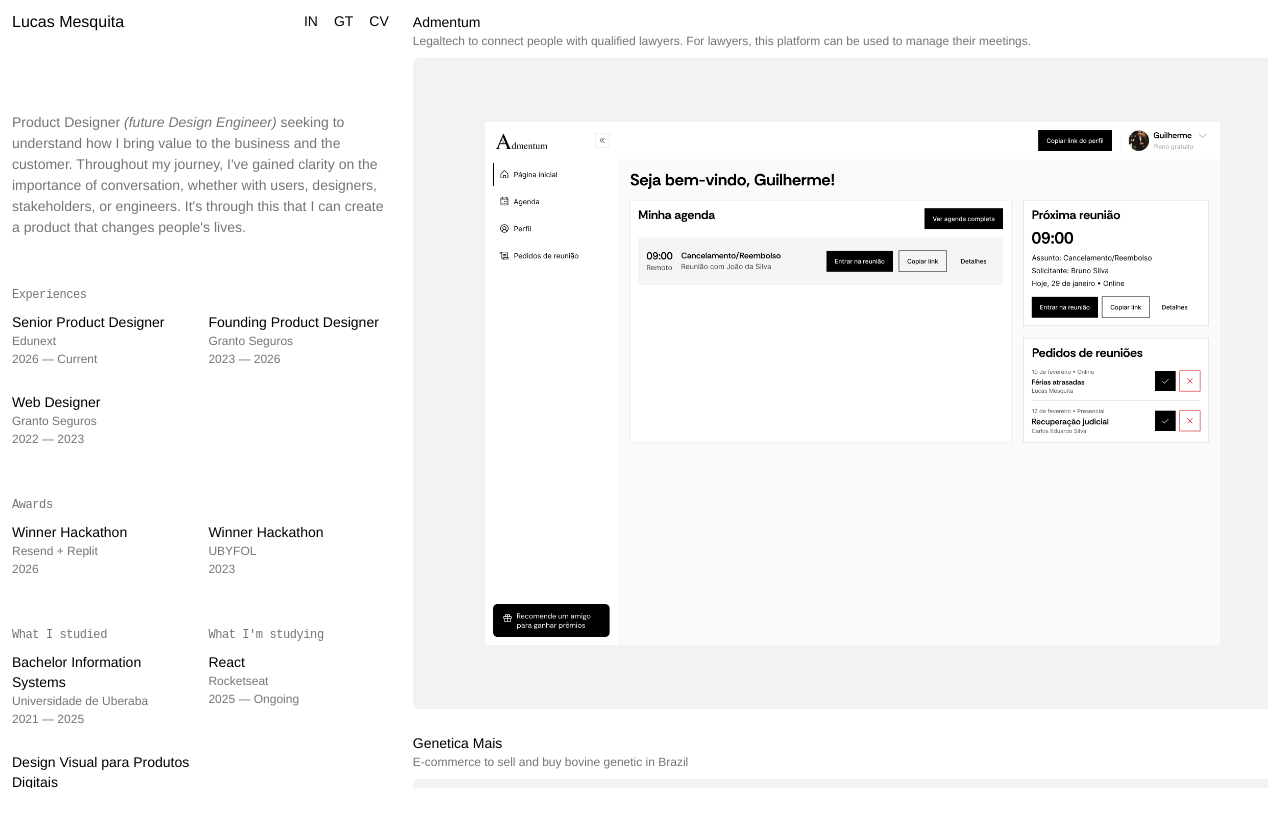
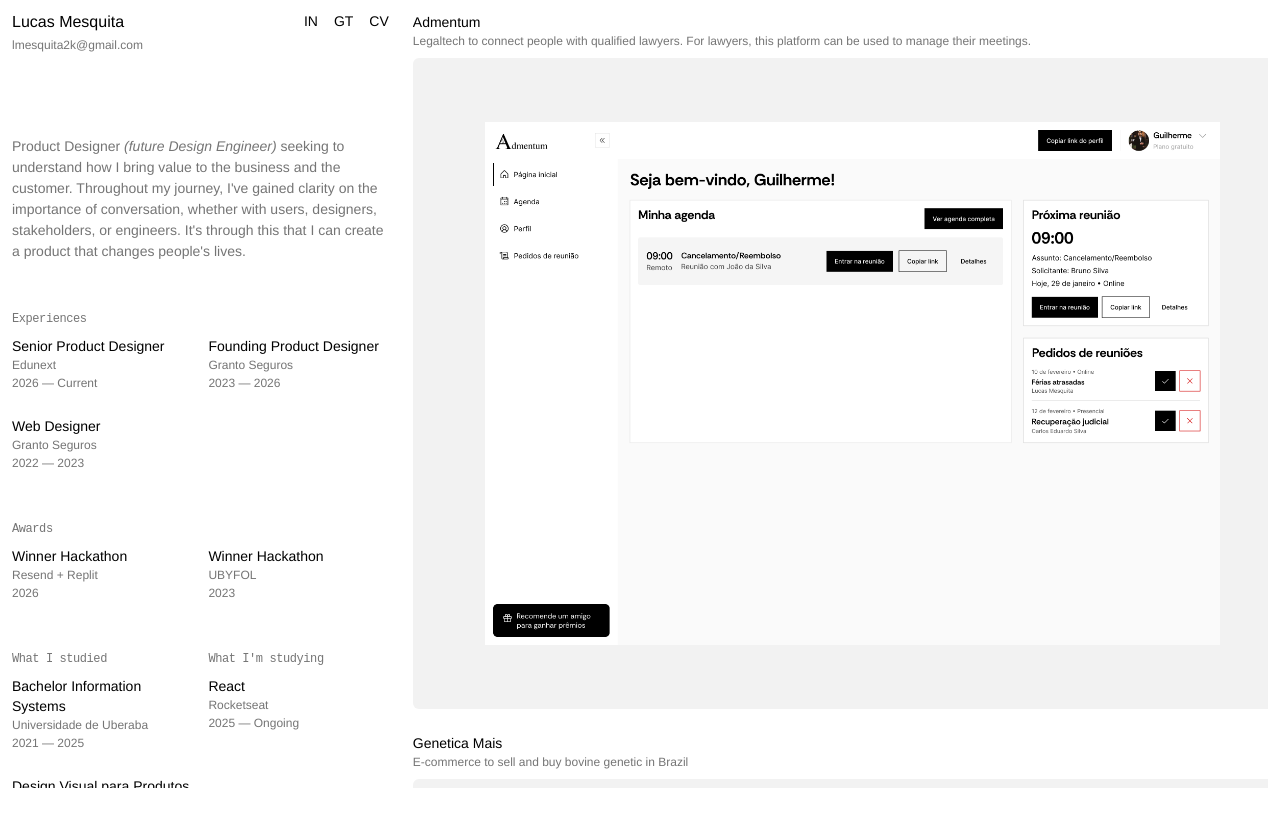
Before and after one commit to mesquita-dev/portfolio, a React (Vite) app: page / in a window 1280 px wide. Shown: the top 826 px of the page. Built offline with nearby package versions, Linux system fonts and the light colour scheme.

Commit message:
feat: adicionando email

```diff
--- a/src/App.tsx
+++ b/src/App.tsx
@@ -734,7 +734,8 @@ export default function App() {
         <div className="grid grid-cols-1 gap-16 md:min-h-0 md:flex-1 md:grid-cols-[30%_70%] md:grid-rows-1 md:gap-6 md:overflow-hidden">
           {/* 30% — conteúdo (scroll interno, barra oculta) */}
           <div className="flex min-h-0 flex-col overflow-visible md:min-h-0 md:overflow-y-auto md:overflow-x-hidden md:overscroll-y-contain scrollbar-none">
-            <header className="mb-20 flex items-center justify-between gap-4">
+            <div className="flex flex-col mb-20">
+            <header className="flex items-center justify-between gap-1">
               <h1 className="whitespace-nowrap text-base font-normal leading-5 tracking-[-2%]">
                 Lucas Mesquita
               </h1>
@@ -757,7 +758,7 @@ export default function App() {
                 </a>
                 <a
                   className="text-sm leading-[140%] tracking-[-1%] text-black underline-offset-4 transition-opacity hover:opacity-70 hover:underline"
-                  href="https://drive.google.com/file/d/1qzg4804lw7_M9N-lGKdqeeS1_4IDRrk0/view?usp=sharing"
+                  href="https://drive.google.com/file/d/1AdXMVQ2_PYs5CKkdogCMS-zm19XZqS9g/view?usp=sharing"
                   target="_blank"
                   rel="noreferrer"
                 >
@@ -765,6 +766,16 @@ export default function App() {
                 </a>
               </div>
             </header>
+
+            <div>
+              <a
+                href="mailto:lmesquita2k@gmail.com?subject=Estou%20vindo%20pelo%20seu%20portf%C3%B3lio"
+                className="text-xs leading-[150%] tracking-[-1%] text-[#757575]"
+              >
+                lmesquita2k@gmail.com
+              </a>
+            </div>
+          </div>
 
             <div className="space-y-2 mb-12">
               <p className="text-sm leading-[150%] tracking-[-1%] text-[#757575]">
```
